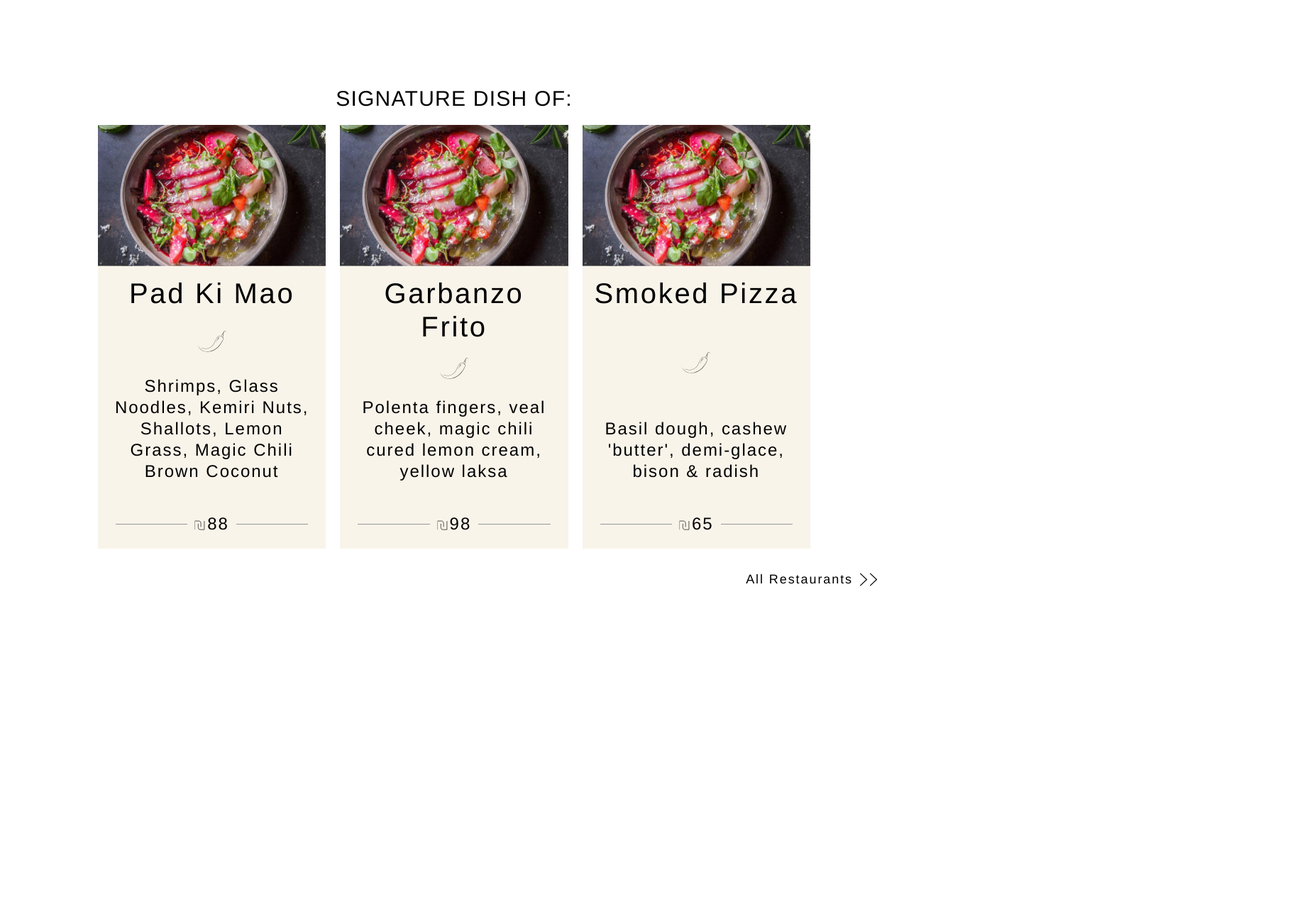
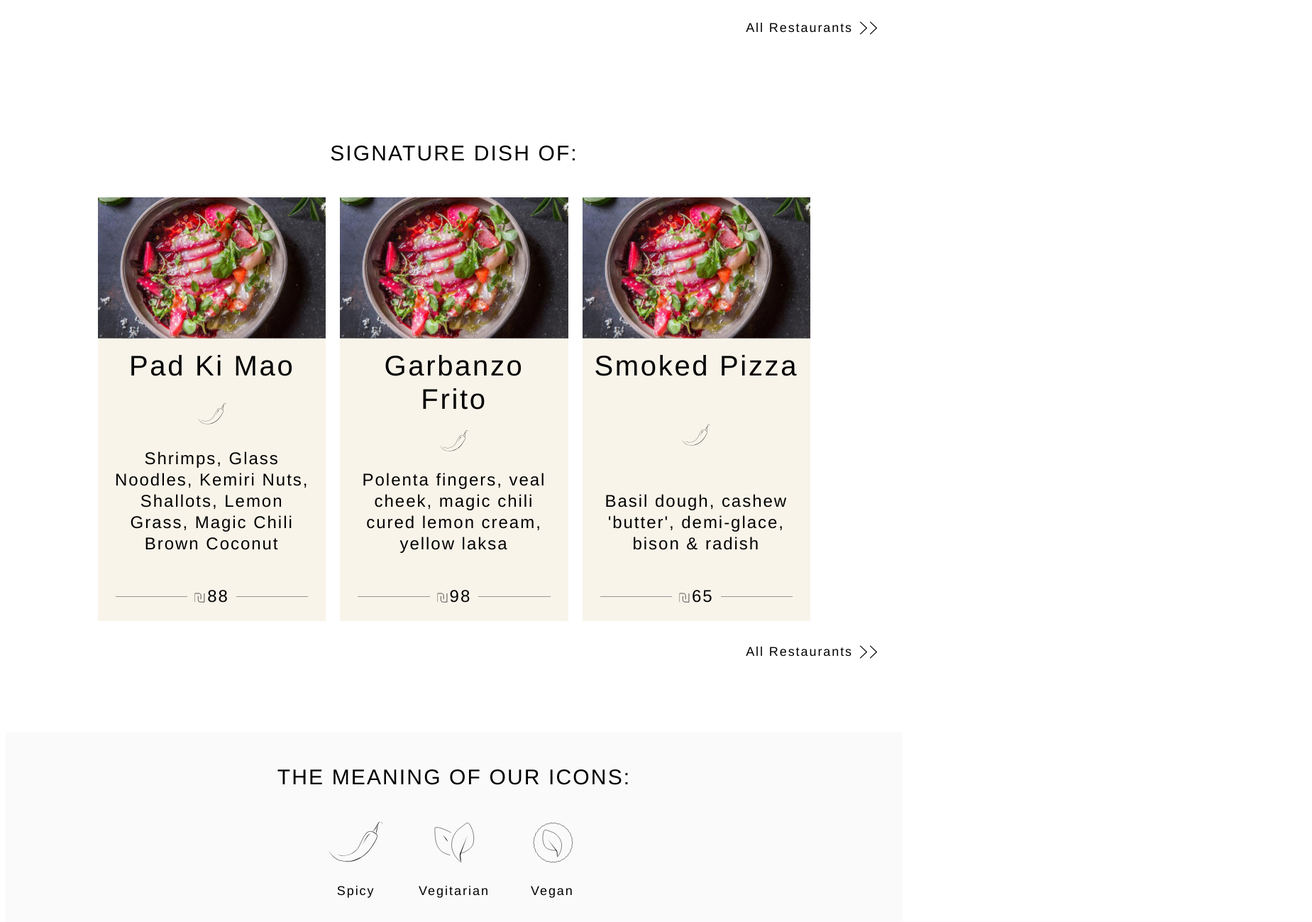
Before and after one commit to Hagai-Hen/Epicure, a React (Vite) app: page / in a window 1280 px wide. Shown: the part 1281-2580 px from the top of the page at 71% size, 1849 px wide, since content can reach past the window. Before the commit the page ends 2211 px from the top, so only its background shows below. Built offline with nearby package versions, Linux system fonts and the light colour scheme.

Commit message:
add fade using awesome reveal

```diff
--- a/package.json
+++ b/package.json
@@ -11,6 +11,7 @@
   },
   "dependencies": {
     "react": "^18.3.1",
+    "react-awesome-reveal": "^4.2.14",
     "react-dom": "^18.3.1",
     "swiper": "^11.1.14"
   },
--- a/src/App.tsx
+++ b/src/App.tsx
@@ -2,14 +2,25 @@ import { Navbar } from "./Component/Navbar/Navbar";
 import { TopBanner } from "./Component/TopBanner/TopBanner";
 import { Slider } from "./Component/Slider/Slider";
 import { POPULAR_REST, DISHES } from "./resources/content";
+import { Fade } from "react-awesome-reveal";
+import { ChefBanner } from "./Component/ChefBanner/ChefBanner";
+import { About } from "./Component/About/About";
+import { Footer } from "./Component/Footer/Footer";
+import { KeyBanner } from "./Component/KeyBanner/KeyBanner";
 
 function App() {
   return (
     <>
       <Navbar />
       <TopBanner />
-      <Slider title={POPULAR_REST.TITLE} cards={POPULAR_REST.DATA} />
-      <Slider title={DISHES.TITLE} cards={DISHES.DATA} />
+      <Fade delay={200}>
+        <Slider title={POPULAR_REST.TITLE} cards={POPULAR_REST.DATA} />
+        <Slider title={DISHES.TITLE} cards={DISHES.DATA} />
+        <KeyBanner />
+        <ChefBanner />
+        <About />
+        <Footer />
+      </Fade>
     </>
   );
 }
--- a/src/Component/BasicBanner/styles.scss
+++ b/src/Component/BasicBanner/styles.scss
@@ -4,4 +4,5 @@
   background-color: $BANNER_BG_COLOR;
   display: flex;
   flex-direction: column;
+  margin: 100px 0 0 0;
 }
```
Also changed, not shown: 1 other file (tests, documents, lock files or other folders).
